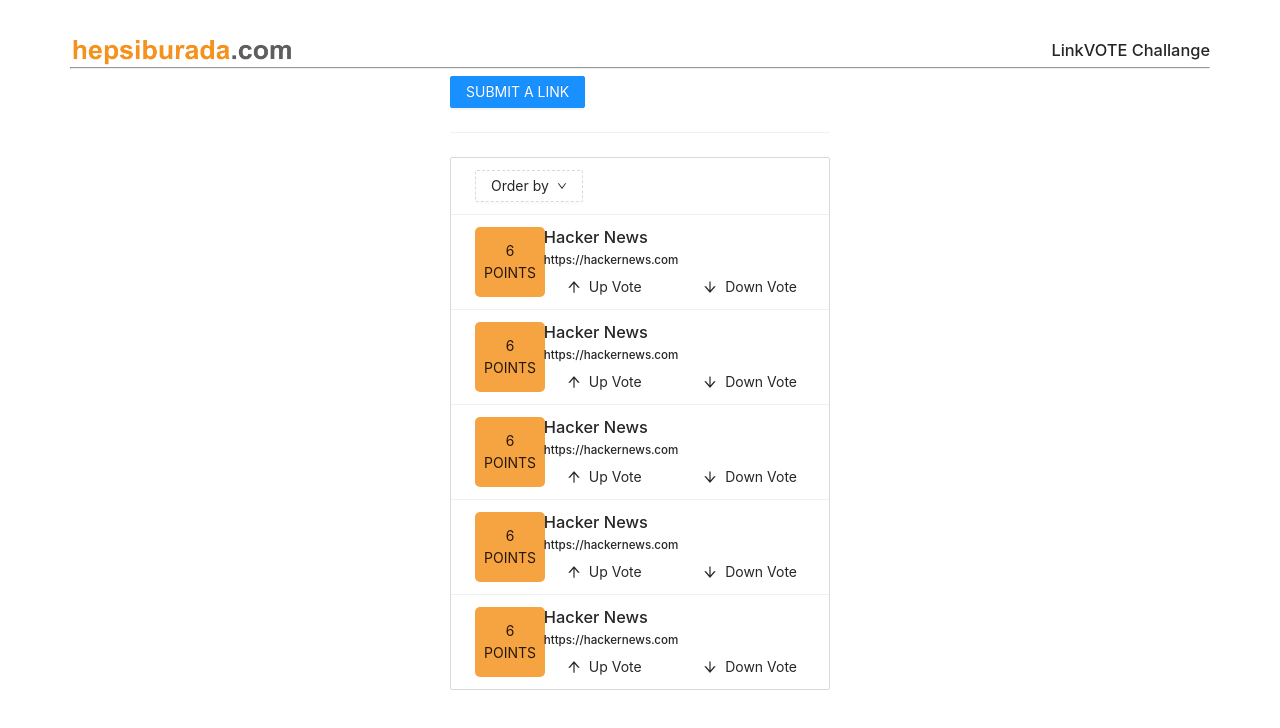
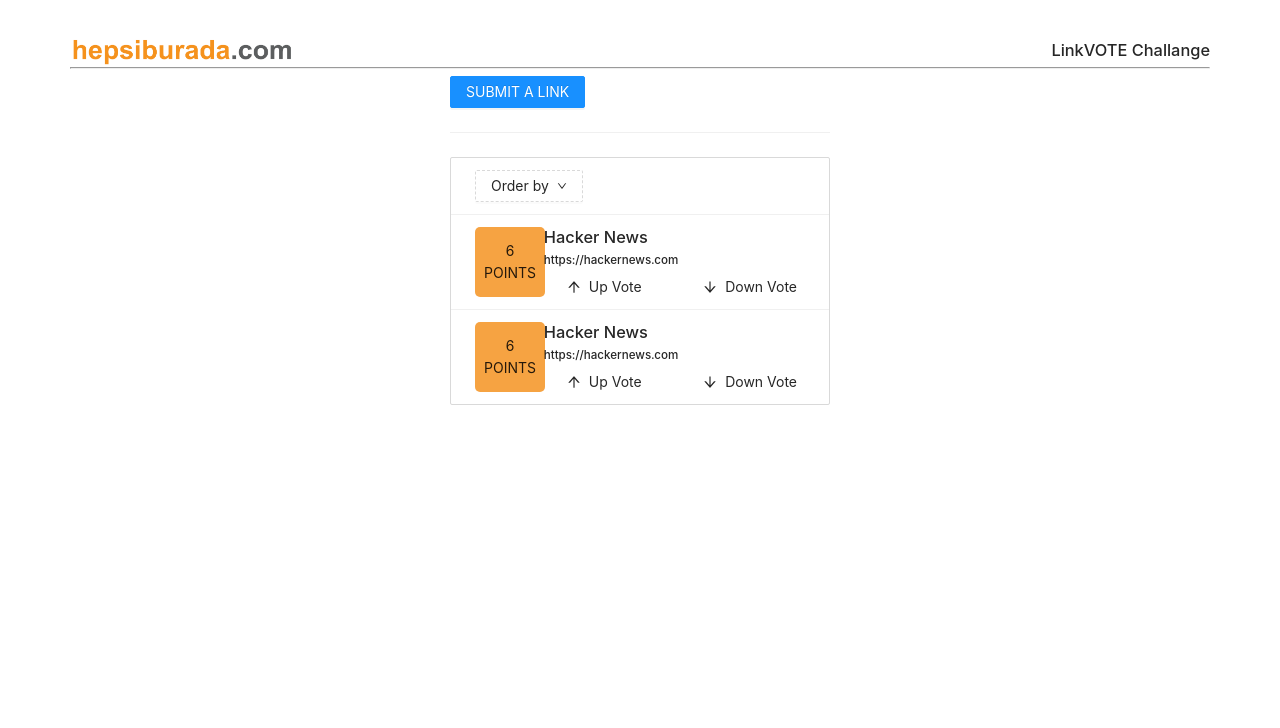
Before and after one commit to sahinhakan/hb-2, a React (Create React App) app: page / in a window 1280 px wide. Shown: the top 728 px of the page. Built offline with nearby package versions, Linux system fonts and the light colour scheme.

Commit message:
Context Api is added

```diff
--- a/src/App.js
+++ b/src/App.js
@@ -3,13 +3,16 @@
 import Header from './components/Header';
 import { BrowserRouter } from 'react-router-dom';
 import 'antd/dist/antd.css';
+import { LinkProvider } from './context/LinkContext';
 
 function App() {
   return (
     <div className="App">
       <Header/>
       <BrowserRouter>
-        <RouterConfig/>
+        <LinkProvider>
+          <RouterConfig/>
+        </LinkProvider>
       </BrowserRouter>
     </div>
   );
--- a/src/components/ListLink.js
+++ b/src/components/ListLink.js
@@ -1,10 +1,20 @@
+import { useContext } from "react";
 import { Button, Dropdown, Menu, List, Divider, Row, Col } from "antd";
 import { DownOutlined } from '@ant-design/icons';
 import ListItem from "./ListItem";
 import { useNavigate } from "react-router-dom";
 import "./ListLink.css";
 
+import LinkContext from "../context/LinkContext";
+
 const ListLink = () => {
+
+    const { link, addLink } = useContext(LinkContext);
+
+    //React Hook "useNavigate" cannot be called inside a callback. React Hooks must be called in a React function component or a custom React Hook function
+    //bundan dolayı bir değişkene atayıp ondan sonra içerde kullanıyoruz.
+    const navigate = useNavigate();
+
     const orderByMenu = (
         <Menu>
             <Menu.Item>Most Voted</Menu.Item>
@@ -13,11 +23,6 @@
             <Menu.Item disabled>Disabled Item</Menu.Item> */}
         </Menu>
     );
-
-    //React Hook "useNavigate" cannot be called inside a callback. React Hooks must be called in a React function component or a custom React Hook function
-    //bundan dolayı bir değişkene atayıp ondan sonra içerde kullanıyoruz.
-    const navigate = useNavigate();
-    let aList = [1,2,3,4,5];
 
     return (
         <div className="container">
@@ -40,7 +45,7 @@
                                 </Button>
                             </Dropdown>
                         }
-                        dataSource={aList}
+                        dataSource={link}
                         renderItem={item => (
                             <List.Item>
                                 <ListItem/>
--- a/src/components/NewLink.js
+++ b/src/components/NewLink.js
@@ -1,9 +1,13 @@
+import { useContext } from 'react';
 import { Row, Col, PageHeader, Form, Input, Button } from 'antd';
 import { useNavigate } from "react-router-dom";
 import './NewLink.css';
 
+import LinkContext from "../context/LinkContext";
+
 const NewLink = () => {
     const navigate = useNavigate();
+    const { link, addLink } = useContext(LinkContext);
 
     return (
         <div>
@@ -19,7 +23,12 @@
                             <Input placeholder="e.g. http://abc.xyz"/>
                         </Form.Item>
                         <Form.Item wrapperCol={{ span: 6, offset: 18 }}>
-                            <Button type='primary' block="true" shape='round'>ADD</Button>
+                            <Button type='primary' block="true" shape='round'
+                                onClick={ () => {
+                                    addLink(3)
+                                }}
+                            >
+                            ADD</Button>
                         </Form.Item>
                     </Form>
                 </Col>
--- /dev/null
+++ b/src/context/LinkContext.js
@@ -0,0 +1,23 @@
+import { createContext, useState } from "react";
+
+const LinkContext = createContext()
+
+export const LinkProvider = ({ children }) => {
+
+    const [link, setLink] = useState([1,2]);
+
+    const addLink = (oLink) => {
+        //link.push(oLink)
+        setLink([...link, oLink])
+    }
+
+    const value = {
+        link,
+        addLink
+    }
+
+    return <LinkContext.Provider value={value}>{children}</LinkContext.Provider>
+
+}
+
+export default LinkContext;
```
